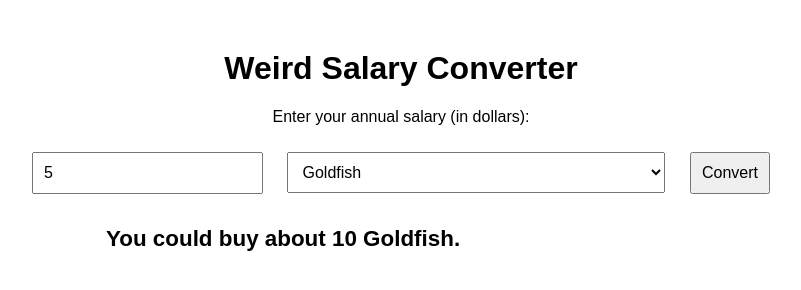
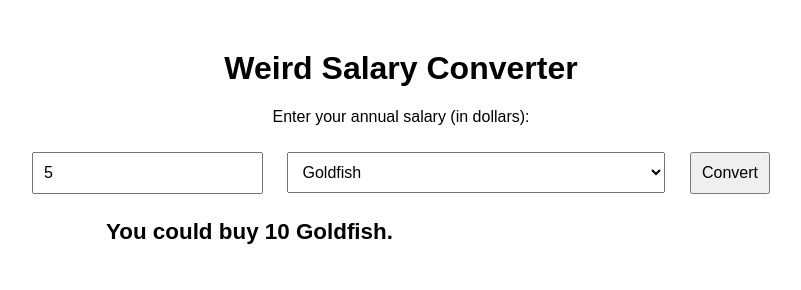
Before and after one commit to figglegames/weird-salary-converter, a plain HTML site: page index.html in a window 1280 px wide. Both pictures are taken after typing "5" into the empty fields and a click on the button "Convert". Shown: the whole page, without its empty margins (239-1040 px from the left). Drawn offline with Linux system fonts and the light colour scheme.

Commit message:
Update index.html

```diff
--- a/index.html
+++ b/index.html
@@ -18,12 +18,12 @@
     }
     #result {
       font-size: 1.4em;
-      margin-top: 40px;
+      margin-top: 20px;
       text-align: left;
       display: block;
       max-width: 600px;
       margin: 0 auto;
-      line-height: 2.2;
+      line-height: 1.6;
       font-weight: bold;
       padding: 10px;
       padding-left: 20px;
@@ -87,7 +87,14 @@
   <div id="result"></div>
 
   <script>
-    document.getElementById("convertBtn").addEventListener("click", function() {
+    document.getElementById("convertBtn").addEventListener("click", convert);
+    document.getElementById("salaryInput").addEventListener("keypress", function(event) {
+      if (event.key === "Enter") {
+        convert();
+      }
+    });
+
+    function convert() {
       const salary = parseFloat(document.getElementById("salaryInput").value);
       if (isNaN(salary)) {
         document.getElementById("result").innerText = "Please enter a valid number.";
@@ -128,25 +135,13 @@
         toothpicks: 0.005,
         jellybeans: 0.02,
         postit: 0.10,
-        rice: 0.0002,
-        pingpong: 0.25,
-        vampire: 0.75,
-        lego: 0.15,
-        marbles: 0.20,
-        icecream: 6,
-        cassette: 3.30,
-        wax: 50,
-        bulb: 65,
-        silver: 62,
-        ouija: 75,
-        chocolate: 33,
-        beans: 1
+        rice: 0.0002
       };
 
       const result = salary / (prices[conversionType] || 1);
       const unit = document.querySelector(`#conversionType option[value="${conversionType}"]`).textContent;
-      document.getElementById("result").innerText = `You could buy about ${result.toLocaleString(undefined, {maximumFractionDigits: 2})} ${unit}.`;
-    });
+      document.getElementById("result").innerText = `You could buy ${result.toLocaleString(undefined, {maximumFractionDigits: 2})} ${unit}.`;
+    }
   </script>
 </body>
 </html>
```
